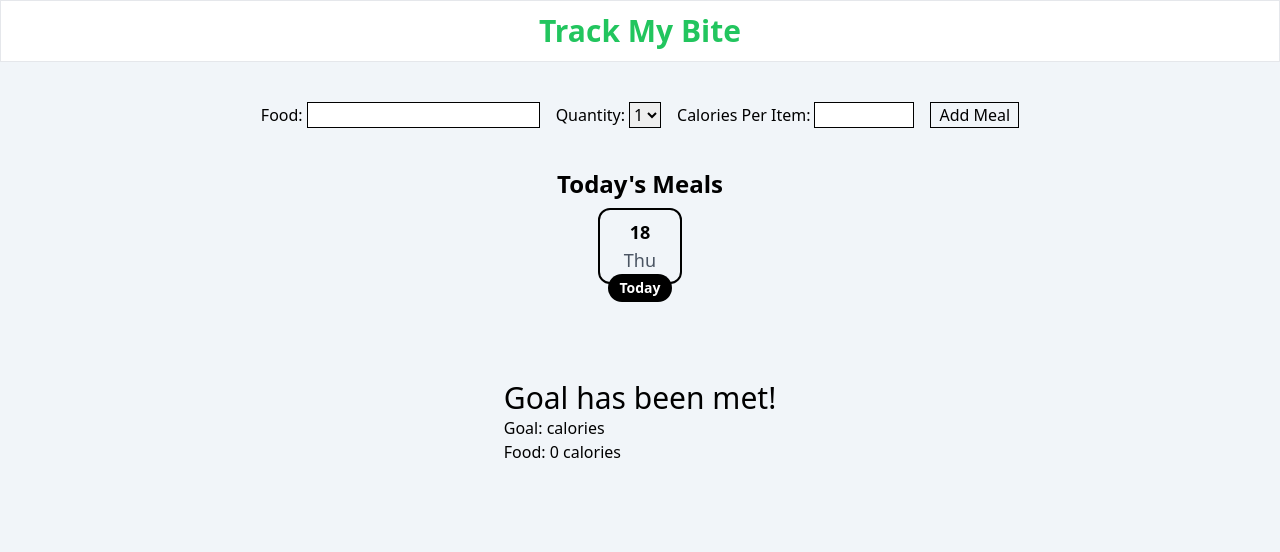
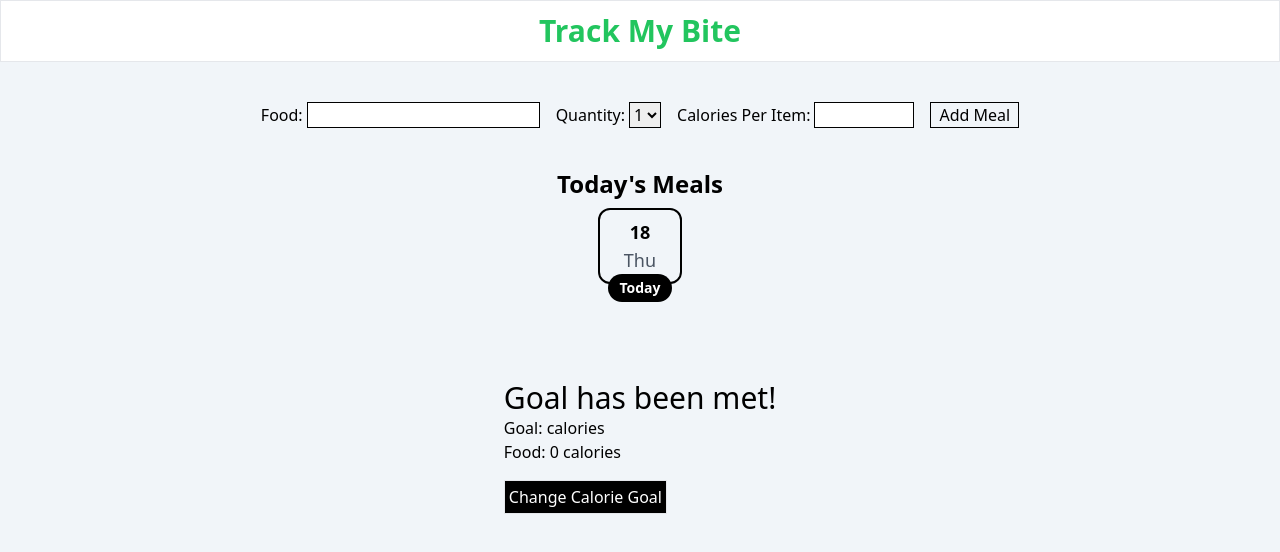
Before and after one commit to Jesusborjas006/TrackMyBite, a React (Vite) app: page /home in a window 1280 px wide. Shown: the top 552 px of the page. Built offline with nearby package versions, Linux system fonts and the light colour scheme.

Commit message:
Add link to home page to navigate user to edit page

```diff
--- a/src/components/Meals.tsx
+++ b/src/components/Meals.tsx
@@ -1,3 +1,4 @@
+import { Link } from "react-router-dom";
 import { MealType } from "../types";
 import DateWidget from "./DateWidget";
 
@@ -55,6 +56,12 @@ const Meals = ({
         <h3 className="mt-10 text-3xl">{content}</h3>
         <p>Goal: {calorieGoal} calories</p>
         <p>Food: {totalMealCalories} calories</p>
+        <Link
+          className="border p-1 bg-black text-white hover:bg-green-900 active:bg-green-300 inline-block mt-4"
+          to={"/edit/user"}
+        >
+          Change Calorie Goal
+        </Link>
       </div>
     </section>
   );
```
